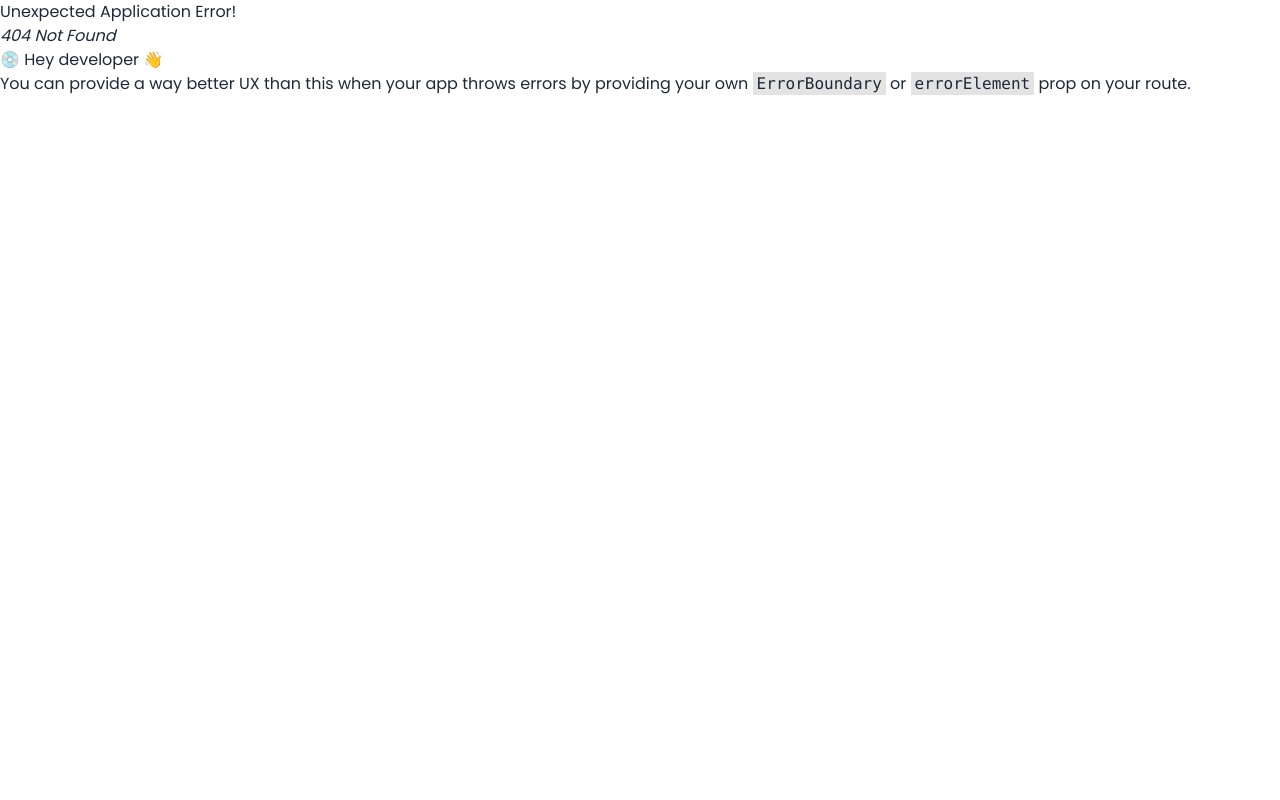
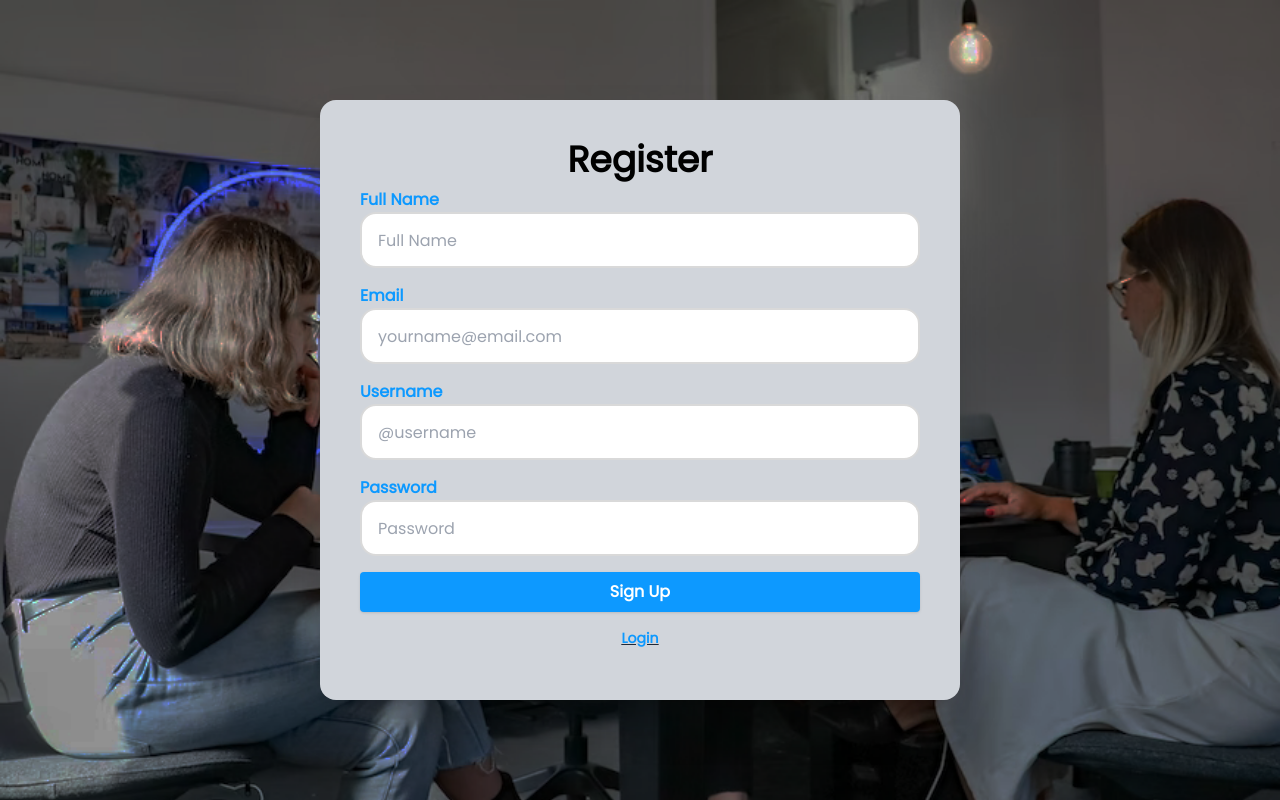
Before and after one commit to aryoyudhanto/socialmedia-app, a React (Vite) app: page /register in a window 1280 px wide. Before the commit this address had no page. Built offline with nearby package versions, Linux system fonts and the light colour scheme.

Commit message:
feat: slicing register page

```diff
--- /dev/null
+++ b/src/pages/Register.tsx
@@ -0,0 +1,95 @@
+import React from 'react'
+import { Link } from 'react-router-dom'
+
+import register from '../assets/bg-register1.png'
+
+const Register = () => {
+    return (
+        <div className='flex w-full h-screen bg-white'>
+            <div className='w-full h-full bg-no-repeat bg-cover' style={{ backgroundImage: `url( ${register})` }}>
+                <div className='h-full flex justify-center items-center'>
+                    <div className='w-1/2 h-3/4 flex justify-center bg-gray-300 rounded-2xl shadow-2xl'>
+                        <form className="w-[90%] align-middle m-10 "
+                        // onSubmit={(e) => registerHandler(e)}
+                        >
+                            <h2 className="text-4xl text-black text-center font-bold">Register</h2>
+                            <div className="flex flex-col py-2">
+                                <div className="">
+                                    <label className="block text-[#0D99FF] font-semibold text-md md:text-left mb-1 md:mb-0 pr-4" >
+                                        Full Name
+                                    </label>
+                                </div>
+                                <div className="">
+                                    <input className="bg-white appearance-none border-2 border-[#D9D9D9] rounded-2xl w-full py-2 px-4 text-black leading-tight focus:outline-none focus:bg-white h-14 "
+                                        // disabled value={"Aryo Yudhanto"}
+                                        id="inline-full-name"
+                                        type="text"
+                                        placeholder='Full Name'
+                                    // onChange={(e) => { setNameReg(e.target.value) }}
+                                    />
+                                </div>
+                            </div>
+                            <div className="flex flex-col py-2">
+                                <div className="">
+                                    <label className="block text-[#0D99FF] font-semibold text-md md:text-left mb-1 md:mb-0 pr-4" >
+                                        Email
+                                    </label>
+                                </div>
+                                <div className="">
+                                    <input className="bg-white appearance-none border-2 border-[#D9D9D9] rounded-2xl  w-full py-2 px-4 text-black leading-tight focus:outline-none focus:bg-white h-14" id="inline-email"
+                                        type="email"
+                                        placeholder='yourname@email.com'
+                                    // onChange={(e) => { setEmailReg(e.target.value) }}
+                                    />
+                                </div>
+                            </div>
+                            <div className="flex flex-col py-2">
+                                <div className="">
+                                    <label className="block text-[#0D99FF] font-semibold text-md md:text-left mb-1 md:mb-0 pr-4" >
+                                        Username
+                                    </label>
+                                </div>
+                                <div className="">
+                                    <input className="bg-white appearance-none border-2 border-[#D9D9D9] rounded-2xl w-full py-2 px-4 text-black leading-tight focus:outline-none focus:bg-white h-14" id="inline-full-username"
+                                        type="text"
+                                        placeholder='@username'
+                                    // onChange={(e) => { setNameReg(e.target.value) }}
+                                    />
+                                </div>
+                            </div>
+                            <div className="flex flex-col py-2">
+                                <div className="">
+                                    <label className="block text-[#0D99FF] font-semibold text-md md:text-left mb-1 md:mb-0 pr-4">
+                                        Password
+                                    </label>
+                                </div>
+                                <div className="">
+                                    <input className="bg-white appearance-none border-2 border-[#D9D9D9] rounded-2xl  w-full py-2 px-4 text-black leading-tight focus:outline-none focus:bg-white h-14" id="inline-password"
+                                        type="password"
+                                        placeholder='Password'
+                                    // onChange={(e) => { setPasswordReg(e.target.value) }}
+                                    />
+                                </div>
+                            </div>
+                            <div className="flex flex-col py-2">
+                                <button className="shadow bg-[#0D99FF] hover:bg-[#0d86ff] focus:shadow-outline focus:outline-none text-white font-bold py-2 px-12 rounded"
+                                    type="submit"
+                                // onClick={() => swalSignUp()}
+                                >
+                                    Sign Up
+                                </button>
+                            </div>
+                            <div className="flex justify-center underline py-2">
+                                <Link to="/login">
+                                    <p className="text-[#0D99FF] hover:text-[#0d86ff] font-semibold text-sm">Login</p>
+                                </Link>
+                            </div>
+                        </form>
+                    </div>
+                </div>
+            </div>
+        </div>
+    )
+}
+
+export default Register
--- a/src/routes/index.tsx
+++ b/src/routes/index.tsx
@@ -2,6 +2,7 @@ import {createBrowserRouter, RouterProvider} from 'react-router-dom'
 
 import LandingPage from '../pages'
 import Login from '../pages/Login'
+import Register from '../pages/Register'
 
 const router = createBrowserRouter([
     {
@@ -12,6 +13,10 @@ const router = createBrowserRouter([
         path: "/login",
         element: <Login />,
     },
+    {
+        path: "/register",
+        element: <Register />,
+    },
 ])
 
 const App = () => {
```
